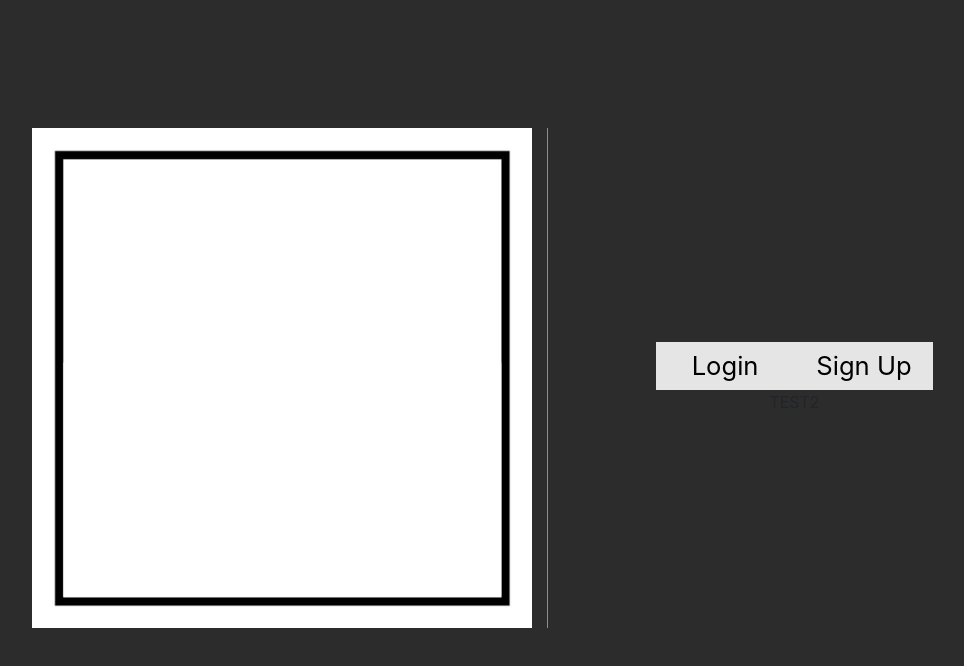
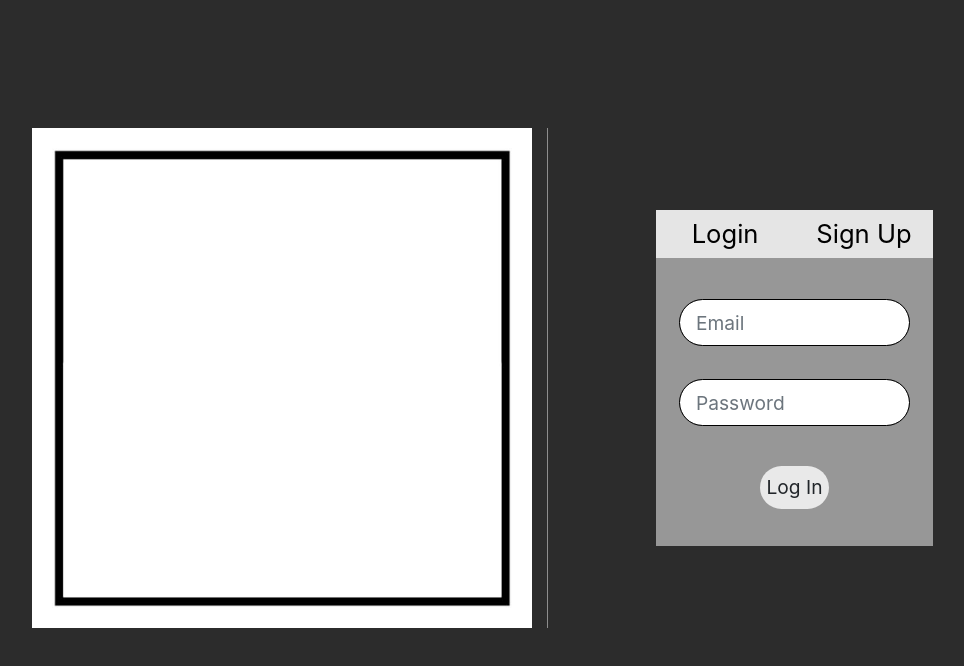
Before and after one commit to jinyung2/Crypto-Tracker, a React (Create React App) app in the folder frontend/: page /login in a window 1280 px wide. Shown: the top 666 px of the page, without its empty margins (111-1075 px from the left). Built offline with nearby package versions, Linux system fonts and the light colour scheme.

Commit message:
created login and signup components with forms for each, writing functions for handling change and submitting

```diff
--- a/frontend/src/Pages/SignUpLogIn/LogIn.js
+++ b/frontend/src/Pages/SignUpLogIn/LogIn.js
@@ -0,0 +1,15 @@
+import React from 'react';
+import "./SignUpLogIn.css";
+
+function LogIn(props) {
+
+    return (
+        <form id="signUpForm">
+            <input className="form-control form-control-lg signUpInput" type="text" name="email" placeholder="Email" onChange={props.handleChange} /><br />
+            <input className="form-control form-control-lg signUpInput" type="password" name="password" onChange={props.handleChange} placeholder="Password" /><br />
+            <input className="btn signUpSubmit" type="button" value="Log In" onClick={props.submitForm} />
+        </form>
+    )
+}
+
+export default LogIn;
--- a/frontend/src/Pages/SignUpLogIn/SignUp.js
+++ b/frontend/src/Pages/SignUpLogIn/SignUp.js
@@ -1,4 +1,5 @@
-import React from 'react'
+import React from 'react';
+import "./SignUpLogIn.css";
 
 function Signup(props) {
 
--- a/frontend/src/Pages/SignUpLogIn/SignUpLogIn.js
+++ b/frontend/src/Pages/SignUpLogIn/SignUpLogIn.js
@@ -4,6 +4,7 @@ import { Link, Route } from "react-router-dom";
 import { useState } from "react";
 import logo from '../../assets/square.jpg';
 import Signup from './SignUp';
+import LogIn from './LogIn';
 
 function LoginSignUp() {
     const [up, setUP] = useState({
@@ -17,7 +18,7 @@ function LoginSignUp() {
     })
 
     //assigns username and password values to "up" variable
-    function handleChange(event) {
+    function handleSignUpChange(event) {
         const { name, value } = event.target;
         if (name === "password") {
             setUP(
@@ -34,11 +35,12 @@ function LoginSignUp() {
                 { email: value, password: up["password"], reEnterPass: up["reEnterPass"] }
             )
         }
-
+        console.log(up);
     }
 
+
     //check if inputs are valid
-    function submitForm() {
+    function submitSignUpForm(event) {
         //if not all criteria is filled out, then alert
         if (up.email === "" || up.password === "" || up.reEnterPass === "") {
             alert("Please enter all information.")
@@ -47,8 +49,15 @@ function LoginSignUp() {
         else if (up.password !== up.reEnterPass) {
             alert("Passwords do not match. Please re-enter passwords.");
         }
-        console.log(up);
         //else then no errors and add to database and redirect user to dashbaord
+    }
+
+    function handleLogInChange(event) {
+        const {name, value} = event.target.addEventListener;
+    }
+
+    function handleLogInForm() {
+
     }
 
     return (
@@ -64,9 +73,11 @@ function LoginSignUp() {
                             <Link id="signUpBtn" to="/signup"><button className="lsButton">Sign Up</button></Link>
                         </div>
                         <Route path="/signup">
-                            <Signup handleChange={handleChange} submitForm={submitForm}></Signup>
+                            <Signup handleChange={handleSignUpChange} submitForm={submitSignUpForm}></Signup>
                         </Route>
-                        <Route path="/login">TEST2</Route>
+                        <Route path="/login">
+                            <LogIn handleChange={handleLogInChange} submitForm={handleLogInForm}></LogIn>
+                        </Route>
                     </Col>
                 </Row>
             </Container>
```
Also changed, not shown: frontend/src/Pages/SignUpLogIn/LogIn.css (deleted), frontend/src/Pages/SignUpLogIn/SignUp.css (deleted).
